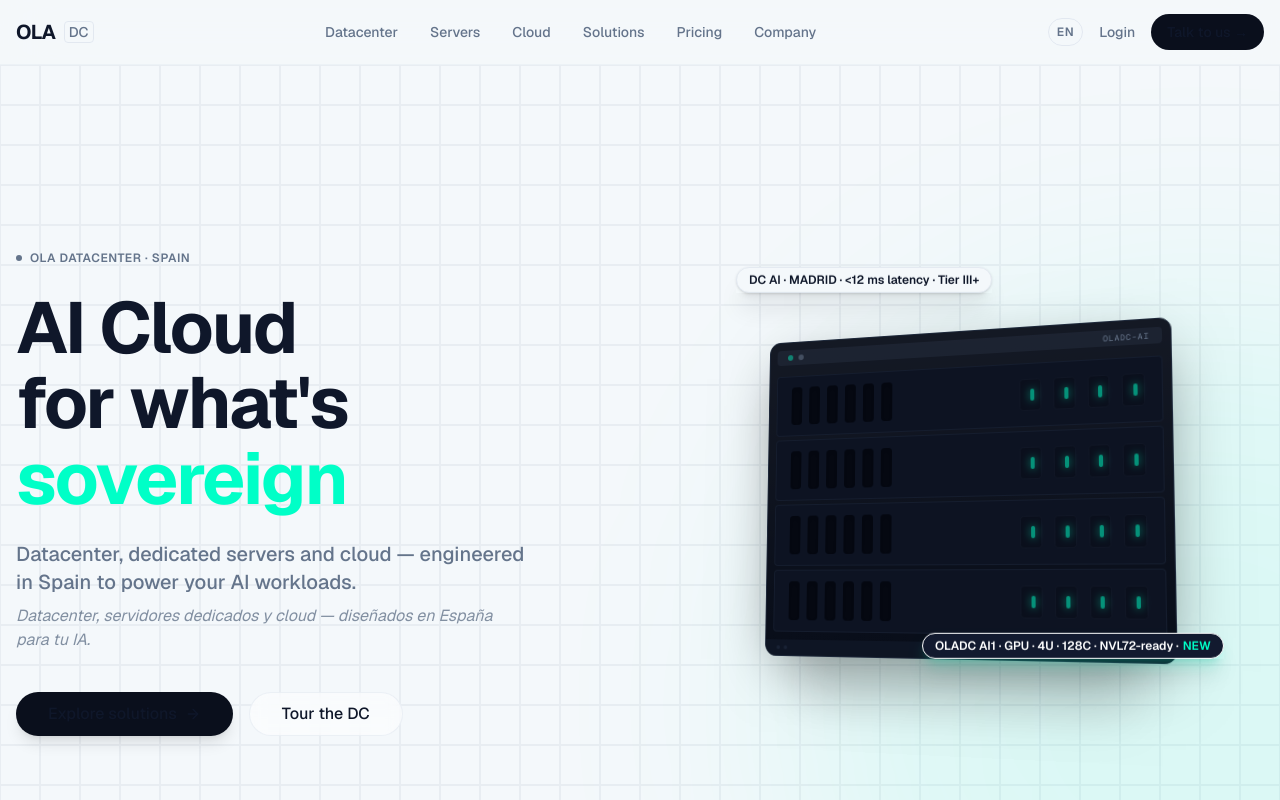
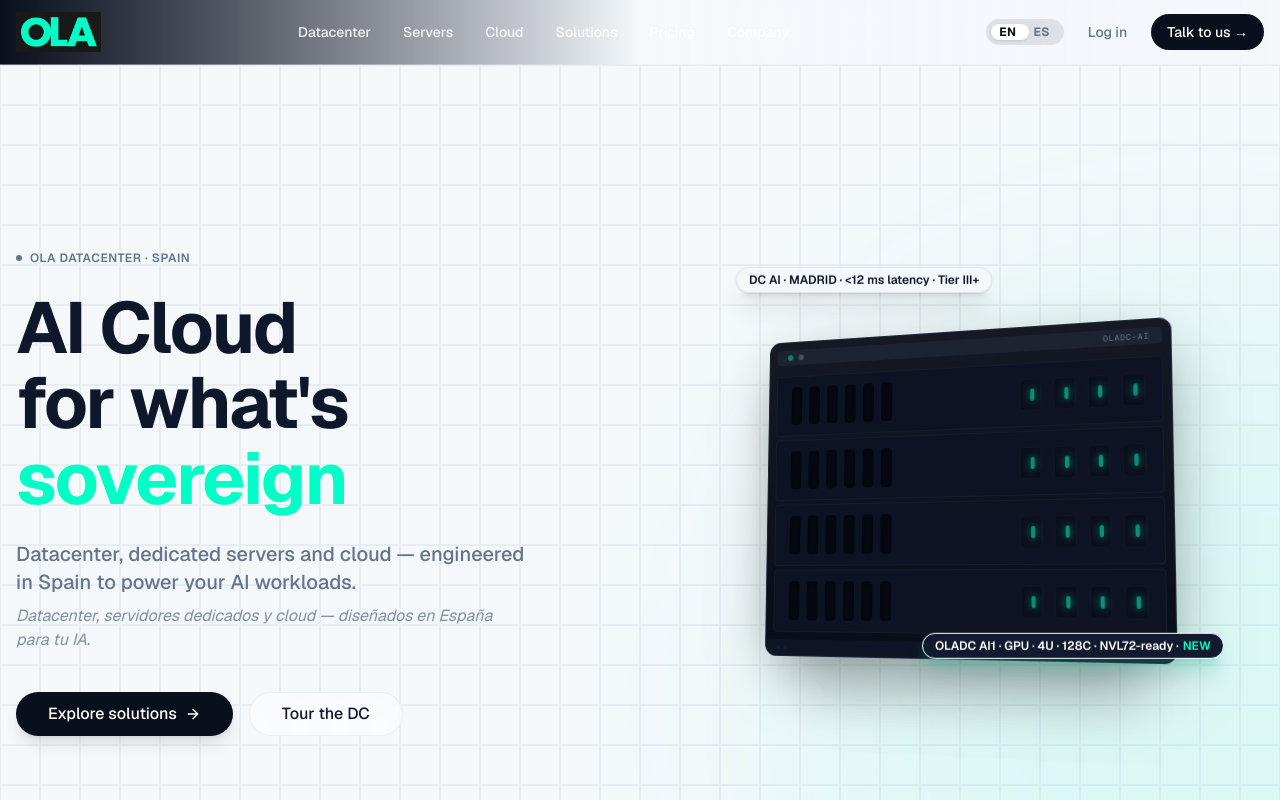
Before and after one commit to cloudindev/oladatacenter, a Next.js app: page / in a window 1280 px wide. Shown: the top 800 px of the page. Built offline with nearby package versions, Linux system fonts and the light colour scheme.

Commit message:
feat: add logo, header gradient, and sliding language toggle

```diff
--- a/src/components/layout/Header.tsx
+++ b/src/components/layout/Header.tsx
@@ -2,46 +2,61 @@
 
 import * as React from "react"
 import Link from "next/link"
+import Image from "next/image"
 import { useLanguage } from "@/context/LanguageContext"
 import { Button } from "@/components/ui/Button"
+import { cn } from "@/lib/utils"
 
 export function Header() {
   const { lang, setLang, t } = useLanguage()
 
-  const toggleLanguage = () => {
-    setLang(lang === "en" ? "es" : "en")
-  }
-
   return (
-    <header className="sticky top-0 z-50 w-full border-b border-border-base/40 bg-bg-light/80 backdrop-blur-xl">
+    <header className="sticky top-0 z-50 w-full border-b border-border-base/40 backdrop-blur-xl bg-gradient-to-r from-[#0a0f1c] via-bg-light/90 to-bg-light/80">
       <div className="container mx-auto px-4 h-16 flex items-center justify-between">
         {/* Logo */}
-        <Link href="/" className="flex items-center gap-2">
-          <span className="font-bold text-xl tracking-tight text-text-base">OLA</span>
-          <span className="text-text-muted font-medium text-sm border border-border-base rounded px-1">DC</span>
+        <Link href="/" className="flex items-center">
+          <Image
+            src="/ola-datacenter-logo.jpg"
+            alt="OLA Datacenter"
+            width={140}
+            height={40}
+            className="h-10 w-auto object-contain"
+          />
         </Link>
 
         {/* Desktop Nav */}
-        <nav className="hidden md:flex items-center gap-8 text-sm font-medium text-text-muted">
-          <Link href="#datacenter" className="hover:text-text-base transition-colors">{t("Datacenter")}</Link>
-          <Link href="#servers" className="hover:text-text-base transition-colors">{t("Servers")}</Link>
-          <Link href="#cloud" className="hover:text-text-base transition-colors">{t("Cloud")}</Link>
-          <Link href="#solutions" className="hover:text-text-base transition-colors">{t("Solutions", "Soluciones")}</Link>
-          <Link href="#pricing" className="hover:text-text-base transition-colors">{t("Pricing", "Precios")}</Link>
-          <Link href="#company" className="hover:text-text-base transition-colors">{t("Company", "Empresa")}</Link>
+        <nav className="hidden md:flex items-center gap-8 text-sm font-medium text-white/90">
+          <Link href="#datacenter" className="hover:text-primary transition-colors">{t("Datacenter")}</Link>
+          <Link href="#servers" className="hover:text-primary transition-colors">{t("Servers")}</Link>
+          <Link href="#cloud" className="hover:text-primary transition-colors">{t("Cloud")}</Link>
+          <Link href="#solutions" className="hover:text-primary transition-colors">{t("Solutions", "Soluciones")}</Link>
+          <Link href="#pricing" className="hover:text-primary transition-colors">{t("Pricing", "Precios")}</Link>
+          <Link href="#company" className="hover:text-primary transition-colors">{t("Company", "Empresa")}</Link>
         </nav>
 
         {/* Right Actions */}
-        <div className="flex items-center gap-4">
-          <button
-            onClick={toggleLanguage}
-            className="text-xs font-semibold uppercase tracking-wider text-text-muted hover:text-text-base px-2 border border-border-base rounded-full h-7 flex items-center"
-          >
-            {lang}
-          </button>
+        <div className="flex items-center gap-6">
+
+          {/* Sliding Language Toggle */}
+          <div className="relative flex items-center bg-surface-dark/10 border border-border-base/50 rounded-full p-1 cursor-pointer" onClick={() => setLang(lang === "en" ? "es" : "en")}>
+            <div
+              className={cn(
+                "absolute top-1 bottom-1 w-[38px] bg-white rounded-full shadow-sm transition-transform duration-300 ease-in-out",
+                lang === "es" ? "translate-x-[34px]" : "translate-x-0"
+              )}
+            />
+            <div className="relative z-10 flex text-xs font-bold uppercase tracking-wide">
+              <span className={cn("w-[34px] text-center transition-colors duration-300", lang === "en" ? "text-bg-dark" : "text-text-muted")}>
+                EN
+              </span>
+              <span className={cn("w-[34px] text-center transition-colors duration-300", lang === "es" ? "text-bg-dark" : "text-text-muted")}>
+                ES
+              </span>
+            </div>
+          </div>
 
           <Link href="#login" className="hidden sm:block text-sm font-medium text-text-muted hover:text-text-base">
-            {t("Login", "Entrar")}
+            {t("Log in", "Entrar")}
           </Link>
 
           <Button variant="default" className="rounded-full">
--- a/src/components/ui/Button.tsx
+++ b/src/components/ui/Button.tsx
@@ -17,7 +17,7 @@
     const baseStyles = "inline-flex items-center justify-center whitespace-nowrap rounded-md text-sm font-medium transition-colors focus-visible:outline-none focus-visible:ring-1 focus-visible:ring-primary disabled:pointer-events-none disabled:opacity-50"
 
     const variants = {
-      default: "bg-bg-dark text-text-dark hover:bg-bg-dark/90",
+      default: "bg-bg-dark text-white hover:bg-bg-dark/90",
       primary: "bg-primary text-bg-dark hover:bg-primary-hover font-semibold",
       outline: "border border-border-base bg-transparent hover:bg-surface-light text-text-base",
       ghost: "hover:bg-surface-light hover:text-text-base text-text-muted",
```
Also changed, not shown: public/ola-datacenter-logo.jpg (added).
